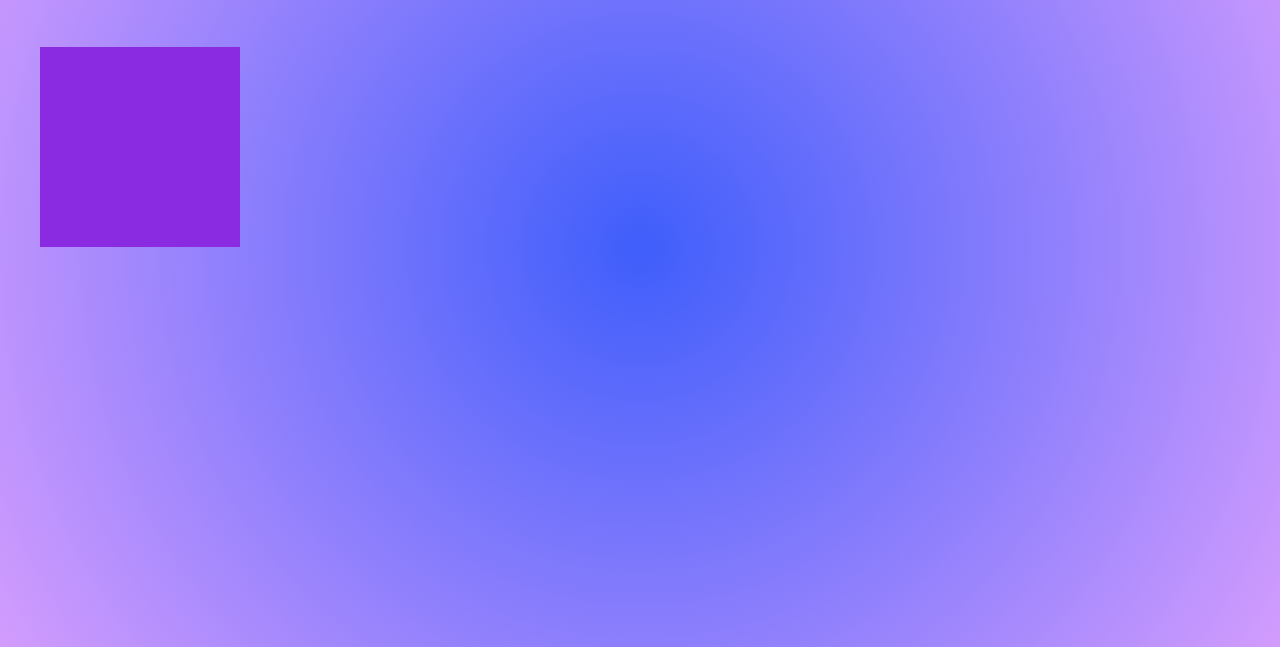
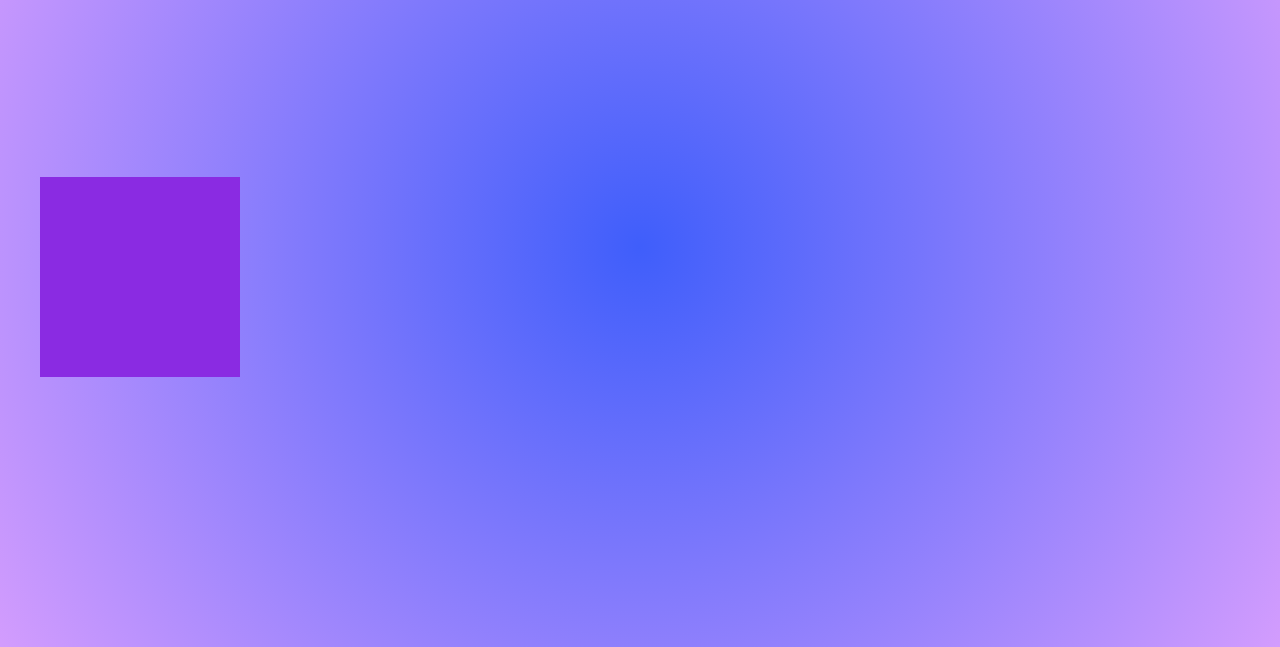
Before and after one commit to asbhogal/JavaScript-Reaction-Tester-Project, a plain HTML site: page index.html in a window 1280 px wide. Both pictures are taken after a click on the element 140 px from the left and 300 px from the top of the page. Shown: the part 153-800 px from the top of the page. Drawn offline with Linux system fonts and the light colour scheme.

Commit message:
amendments

```diff
--- a/script.js
+++ b/script.js
@@ -1,5 +1,4 @@
 var start = new Date().getTime();   // DECLARE AND INITIALISE A VARIABLE WITH THE TIME TAKEN FOR THE PAGE TO LOAD, IN ms (SINCE CODE AT THE BEGINNING IS NATURALLY PARSED ON PAGE LOAD, UNLESS INSIDE AN EVENT LISTENER/FUNCTION)
-document.getElementById("shape").style.top = "50px";    // PLACING HERE ENSURES IT STARTS FROM 50px
 
 function makeShapeAppear() {
     document.getElementById("shape").style.display = "block";
@@ -13,6 +12,8 @@ function appearAfterDelay() {
 appearAfterDelay();
 
 document.getElementById("shape").onclick = function() {
+    var top = Math.random() * 400;
+    document.getElementById("shape").style.top = top + "px";
     document.getElementById("shape").style.display = "none";
     var end = new Date().getTime()                                          //  DECLARE AND INITIALISE A VARIABLE WITH THE TIME TAKEN TO CLICK THE ELEMENT shape
     var timeTaken = (end - start) / 1000;                                   // RETURNS THE VALUE OF THE DIFFERENCE, IN s
--- a/style.scss
+++ b/style.scss
@@ -28,5 +28,6 @@
         background-color: blueviolet;
         display: none;
         position: relative;         /* This position must be set in order for JavaScript to set the locations of the TOP and LEFT properties */
+        top: 50px;                  /* This was added to account for the heading and height - in the course, this is negated as the front-end layout is different. This way, the effect remains the same, effectively */
     }
 }
```
Also changed, not shown: dist/style.css, 1 other file.
